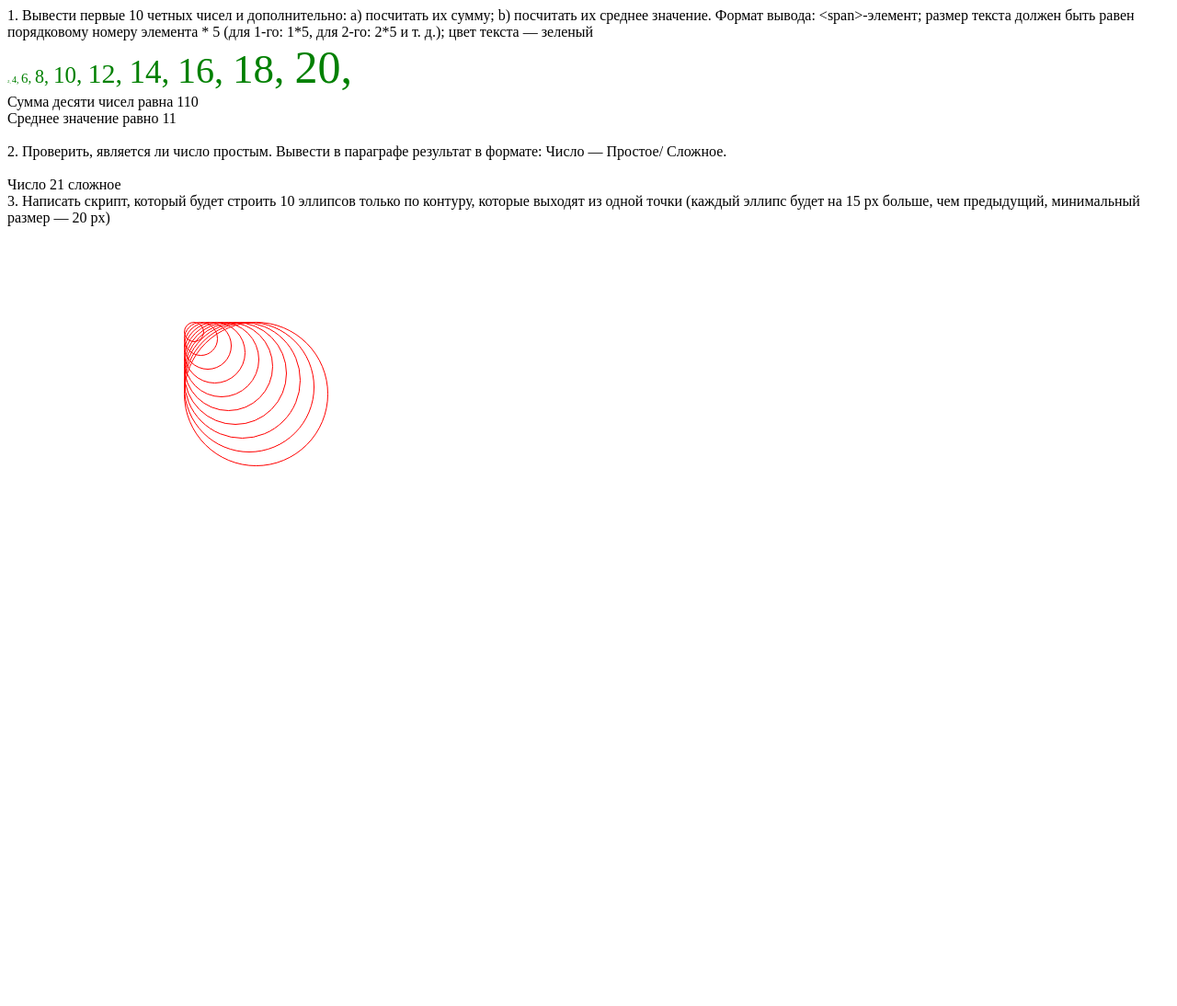
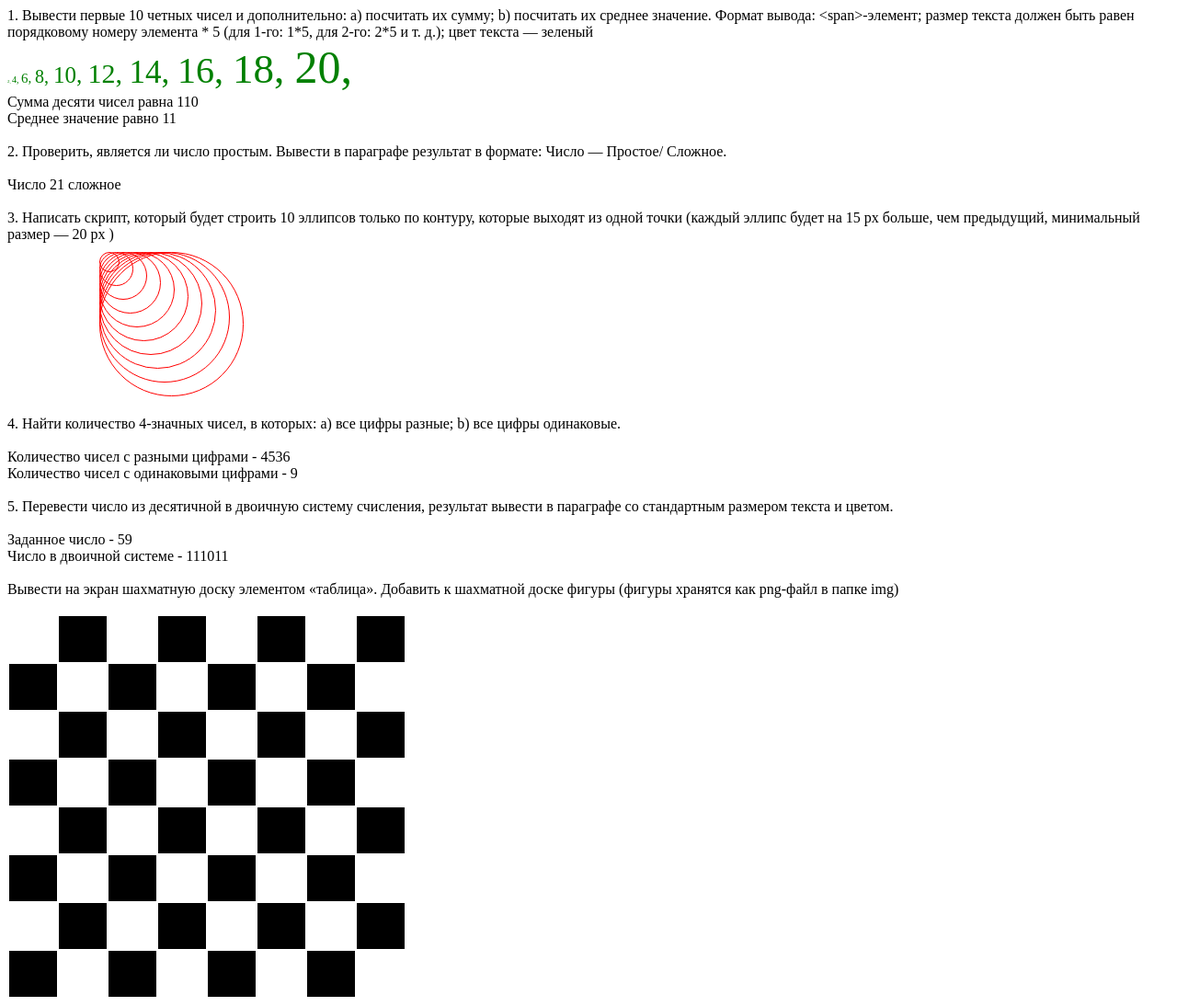
Before and after one commit to OlegSmol/php, a PHP site: page / in a window 1280 px wide. Shown: the whole page at 92% size. Before the commit the page ends 507 px from the top, so only its background shows below. Run offline with PHP 8.4, Linux system fonts and the light colour scheme.

Commit message:
php practice3

```diff
--- a/php-demo/practice/practice3/index.php
+++ b/php-demo/practice/practice3/index.php
@@ -1,10 +1,21 @@
 <style>
-    .circle{
-    position: absolute;
-    top: 350;
-    left: 200;
-    border: 1px solid red;
-    border-radius: 50%
+    .fon {
+        position: relative;
+        padding-bottom: 170px;
+    }
+
+    .circle {
+        position: absolute;
+        top: 10;
+        left: 100;
+        border: 1px solid red;
+        border-radius: 50%;
+
+    }
+
+    td{
+        width: 50px;
+        height: 50px;
     }
 </style>
 
@@ -15,24 +26,24 @@ a) посчитать их сумму;
 b) посчитать их среднее значение.
 Формат вывода: <span>-элемент; размер текста должен
 быть равен порядковому номеру элемента * 5 (для
-1-го: 1*5, для 2-го: 2*5 и т. д.); цвет текста — зеленый").  "<br>";
+1-го: 1*5, для 2-го: 2*5 и т. д.); цвет текста — зеленый") . "<br>";
 
 $i = 0;
 $num = 1;
-$sum  = 0;
+$sum = 0;
 while ($i < 10) {
-    if ($num % 2 == 0){
+    if ($num % 2 == 0) {
         $i += 1;
-        echo '<span style="color:green; font-size:' . $i * 5 . ' ">' .  $num . ', </span> ';
+        echo '<span style="color:green; font-size:' . $i * 5 . ' ">' . $num . ', </span> ';
         $sum = $sum + $num;
     }
     $num += 1;
 }
 echo "<br> Сумма десяти чисел равна " . $sum;
 echo "<br> Среднее значение равно " . $sum / 10;
-echo "<br><br>";
+echo "<br>";
 
-echo " 2. Проверить, является ли число простым. Вывести
+echo "<br> 2. Проверить, является ли число простым. Вывести
 в параграфе результат в формате: Число — Простое/
 Сложное.<br>";
 
@@ -40,29 +51,84 @@ $number = 21;
 $i = 2;
 $count = 0;
 while ($i < $number) {
-    if($number % $i == 0){
+    if ($number % $i == 0) {
         $count += 1;
     }
     $i++;
 }
 if ($count != 0) {
     echo "<br> Число " . $number . " сложное <br>";
-}
-else{
+} else {
     echo "<br> Число " . $number . " простое <br>";
 }
 
-echo " 3. Написать скрипт, который будет строить 10 эллипсов
+echo "<br> 3. Написать скрипт, который будет строить 10 эллипсов
 только по контуру, которые выходят из одной точки
-(каждый эллипс будет на 15 рх больше, чем предыдущий, минимальный размер — 20 рх)<br>";
+(каждый эллипс будет на 15 px больше, чем предыдущий, минимальный размер — 20 px )<br>";
 
 $w = 20;
 $h = 20;
 $i = 1;
-while($i <= 10){
+echo '<div class="fon">';
+while ($i <= 10) {
     echo '<div class="circle" style="width:' . $w . '; height: ' . $h . '"></div>';
     $w = $w + 15;
     $h = $h + 15;
     $i++;
 }
+echo '</div>';
+
+echo "<br> 4. Найти количество 4-значных чисел, в которых:
+a) все цифры разные;
+b) все цифры одинаковые.<br>";
+
+$diffNum = 0;
+$identNum = 0;
+for($i = 1000; $i <= 9999; $i++){
+    // $i0 = floor($i / 1000);
+    // $i1 = floor($i / 100) % 10;
+    // $i2 = floor($i / 10) % 10;
+    // $i3 = $i % 10;
+
+    if((floor($i / 1000) != floor($i / 100) % 10) && (floor($i / 1000) != floor($i / 10) % 10) && (floor($i / 1000) != $i % 10) && (floor($i / 100) % 10 != floor($i / 10) % 10) && (floor($i / 100) % 10 != $i % 10) && (floor($i / 10) % 10 != $i % 10)){
+        $diffNum +=1;
+    }
+    if((floor($i / 1000) == floor($i / 100) % 10) && (floor($i / 1000) == floor($i / 10) % 10) && (floor($i / 1000) == $i % 10) && (floor($i / 100) % 10 == floor($i / 10) % 10) && (floor($i / 100) % 10 == $i % 10) && (floor($i / 10) % 10 == $i % 10)){
+        $identNum +=1;
+    }
+}
+
+echo '<br> Количество чисел c разными цифрами - ' . $diffNum;
+echo '<br> Количество чисел c одинаковыми цифрами - ' . $identNum . '<br>';
+
+echo "<br> 5. Перевести число из десятичной в двоичную систему
+счисления, результат вывести в параграфе co стандартным размером текста и цветом.<br>";
+
+$number = 59;
+echo '<br> Заданное число - ' . $number;
+$binary = '';
+while ($number != 0) {
+    $remains = $number % 2;
+    $binary = $binary . $remains;
+    $number = floor($number / 2);
+}
+echo '<br> Число в двоичной системе - ' . strrev($binary) . '<br>';
+
+echo "<br> Вывести на экран шахматную доску элементом «таблица».
+Добавить к шахматной доске фигуры (фигуры хранятся как png-файл в папке img)<br>";
+
+echo '<br><table>';
+for ($i = 1; $i <= 8; $i++){
+    echo '<tr>';
+    for ($j = 1; $j <= 8; $j++){
+        if(($i % 2 == 1 && $j % 2 == 1) || ($i % 2 == 0 && $j % 2 == 0)){
+            echo '<td style="background-color:white"></td>';
+        }
+        else {
+            echo '<td style="background-color:black"></td>';
+        }
+    }
+    echo '</tr>';
+}
+echo '</table>';
     ?>
```
